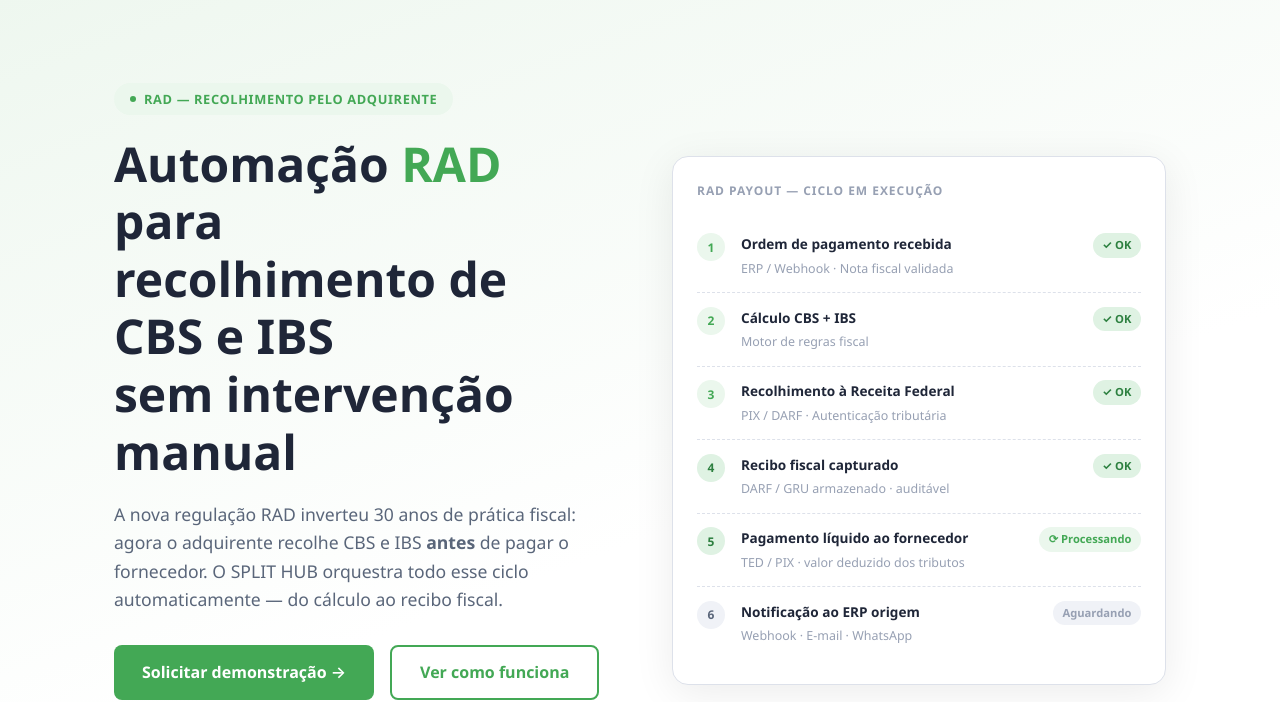
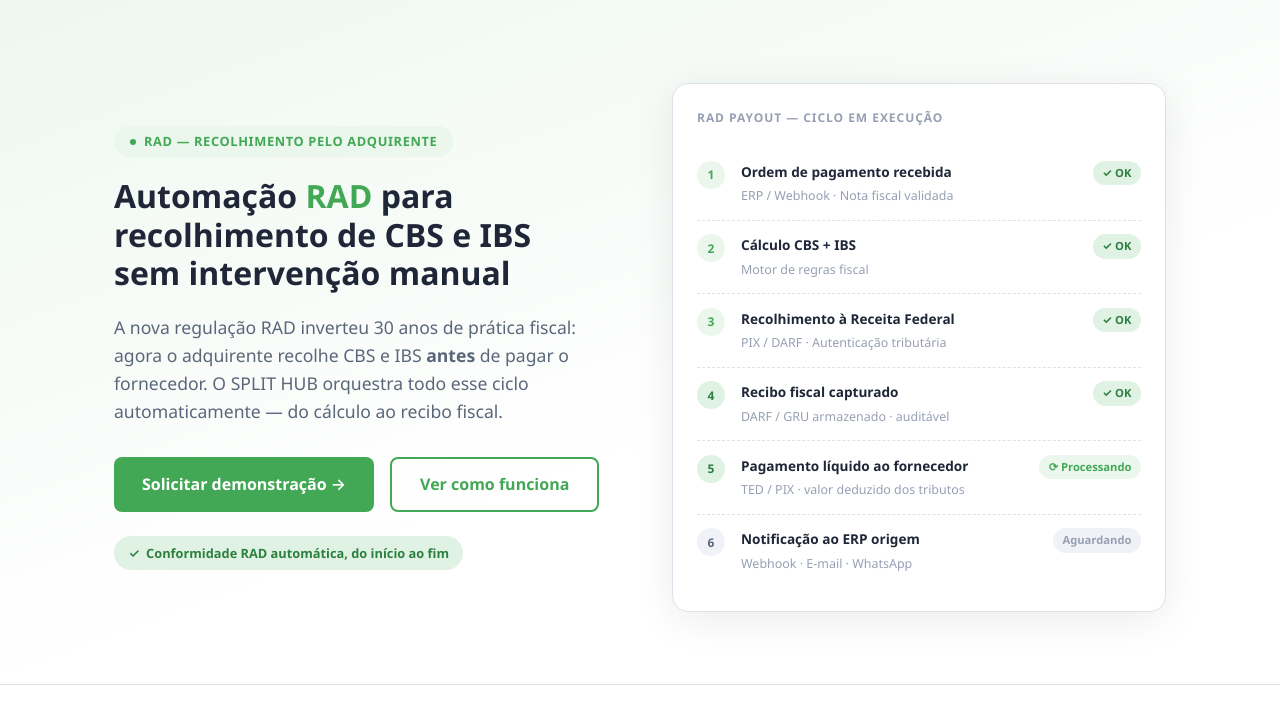
Before and after one commit to split-hubhq/site, a plain HTML site: page index.html in a window 1280 px wide. Shown: the part 98-800 px from the top of the page. Drawn offline with Linux system fonts and the light colour scheme.

Commit message:
Adjust h1 font size for improved responsiveness in index.html

```diff
--- a/index.html
+++ b/index.html
@@ -37,7 +37,7 @@
     ul { list-style: none; }
 
     /* ── Typography ─────────────────────────────────── */
-    h1 { font-size: clamp(2rem, 4vw, 3rem); font-weight: 700; line-height: 1.2; }
+    h1 { font-size: clamp(2rem, 2vw, 3rem); font-weight: 700; line-height: 1.2; }
     h2 { font-size: clamp(1.5rem, 3vw, 2.2rem); font-weight: 700; line-height: 1.25; }
     h3 { font-size: 1.15rem; font-weight: 600; }
     p  { color: var(--gray-600); font-size: 1rem; }
```
